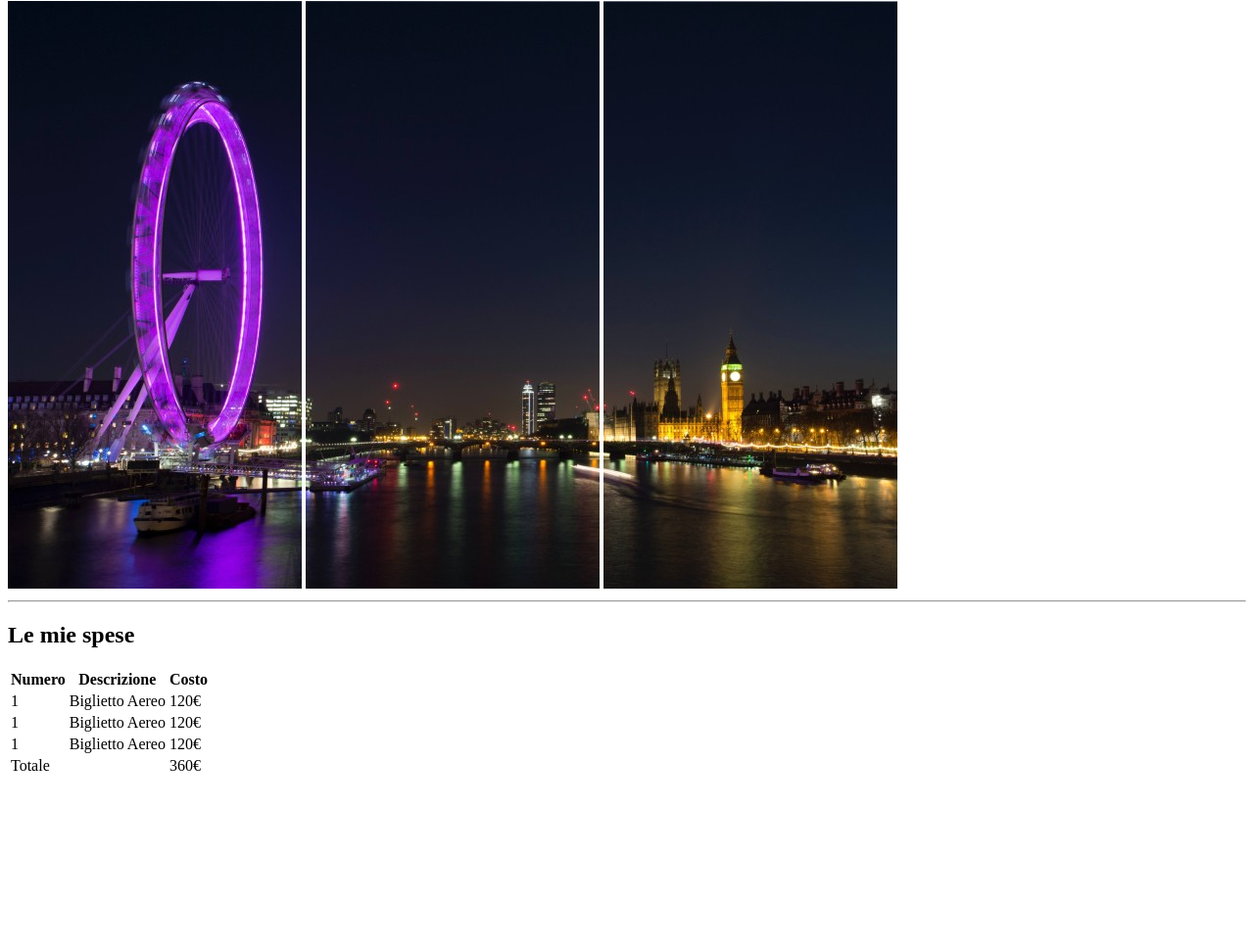
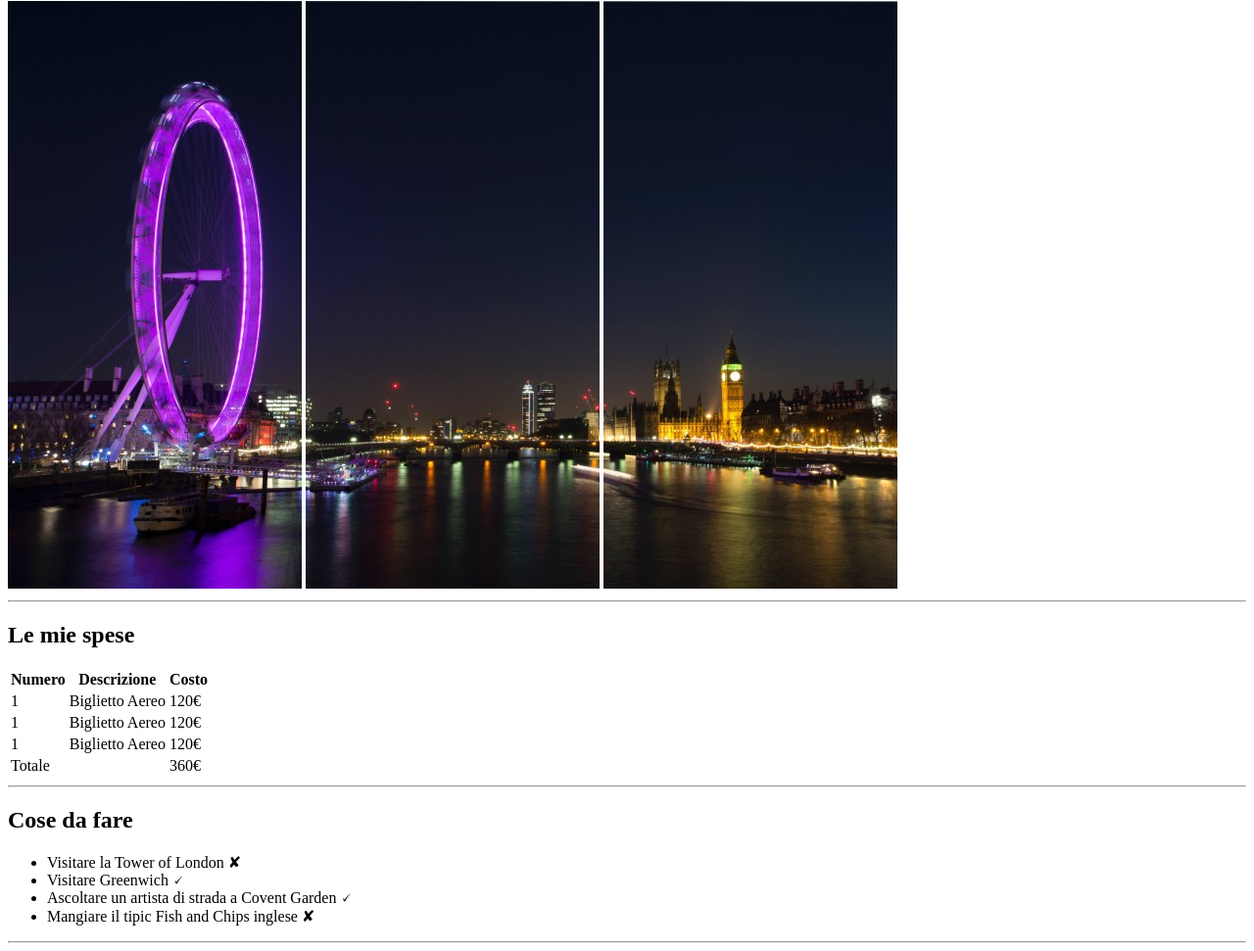
Before and after one commit to Flopiras/html-london-trip, a plain HTML site: page index.html in a window 1280 px wide. Shown: the part 79-1050 px from the top of the page at 98% size. Before the commit the page ends 881 px from the top, so only its background shows below. Drawn offline with Linux system fonts and the light colour scheme.

Commit message:
added section cose_da_fare

```diff
--- a/index.html
+++ b/index.html
@@ -63,6 +63,19 @@
                </tfoot>
            </table>
         </section>
+        <hr>
+
+        <section id="cose_da_fare">
+            <!-- cose da fare -->
+            <h2>Cose da fare</h2>
+            <ul>
+                <li>Visitare la Tower of London &#10008;</li>
+                <li>Visitare Greenwich &#128504;</li>
+                <li>Ascoltare un artista di strada a Covent Garden &#128504;</li>
+                <li>Mangiare il tipic Fish and Chips inglese &#10008;</li>
+            </ul>
+        </section>
+        <hr>
 
 
     </main>
```
